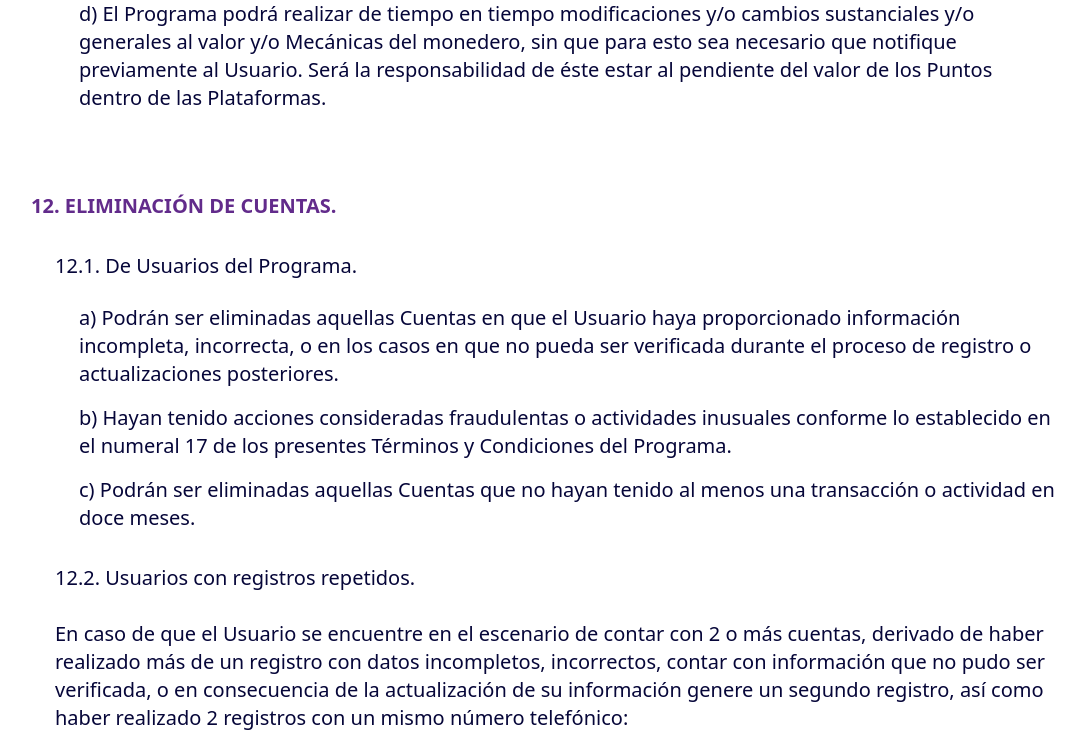
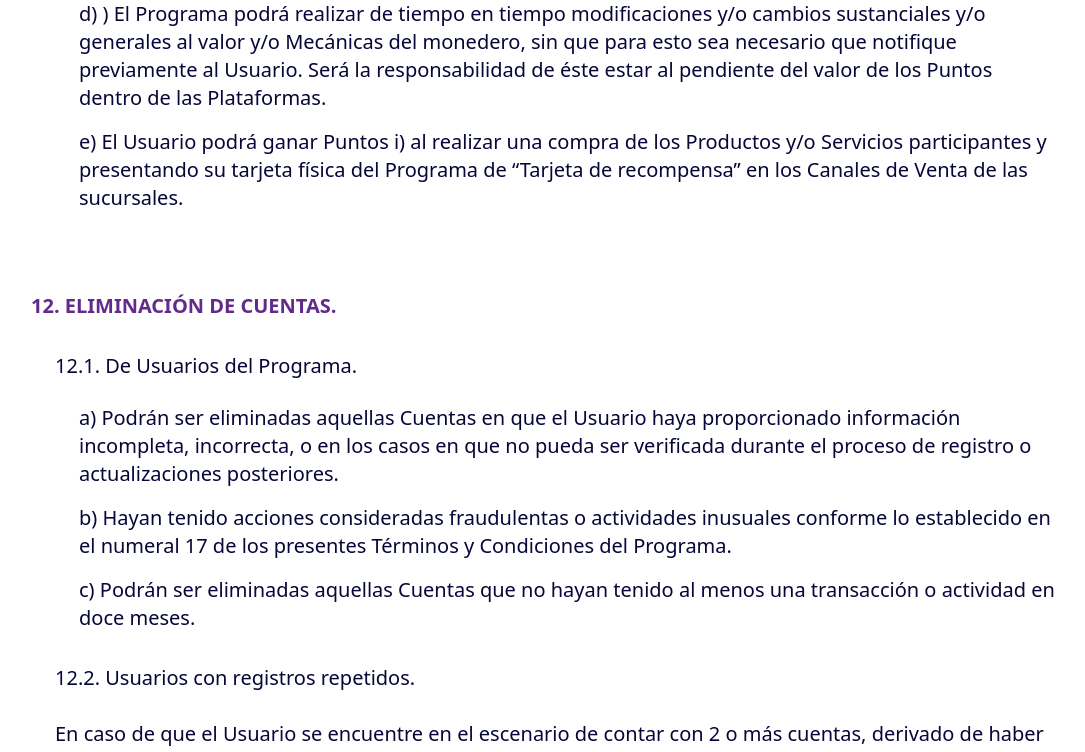
Before and after one commit to dspwebstudiomx/easylav-react, a React (Vite) app: page /usos-y-condiciones in a window 1280 px wide. Shown: the part 8752-9504 px from the top of the page, without its empty margins (97-1182 px from the left). Built offline with nearby package versions, Linux system fonts and the light colour scheme.

Commit message:
feat: actualiza las reglas del monedero para incluir nuevas condiciones sobre la acumulación de puntos

```diff
--- a/src/pages/usos-beneficios/ReglasMonedero.jsx
+++ b/src/pages/usos-beneficios/ReglasMonedero.jsx
@@ -52,10 +52,15 @@ export const ReglasMonedero = () => {
                 Términos y Condiciones de cada Aliado y la legislación aplicable.
               </li>
               <li>
-                d) El Programa podrá realizar de tiempo en tiempo modificaciones y/o cambios sustanciales y/o generales
-                al valor y/o Mecánicas del monedero, sin que para esto sea necesario que notifique previamente al
-                Usuario. Será la responsabilidad de éste estar al pendiente del valor de los Puntos dentro de las
+                d) ) El Programa podrá realizar de tiempo en tiempo modificaciones y/o cambios sustanciales y/o
+                generales al valor y/o Mecánicas del monedero, sin que para esto sea necesario que notifique previamente
+                al Usuario. Será la responsabilidad de éste estar al pendiente del valor de los Puntos dentro de las
                 Plataformas.
+              </li>
+              <li>
+                e) El Usuario podrá ganar Puntos i) al realizar una compra de los Productos y/o Servicios participantes
+                y presentando su tarjeta física del Programa de “Tarjeta de recompensa” en los Canales de Venta de las
+                sucursales.
               </li>
             </ul>
           </Paragraph>
```
